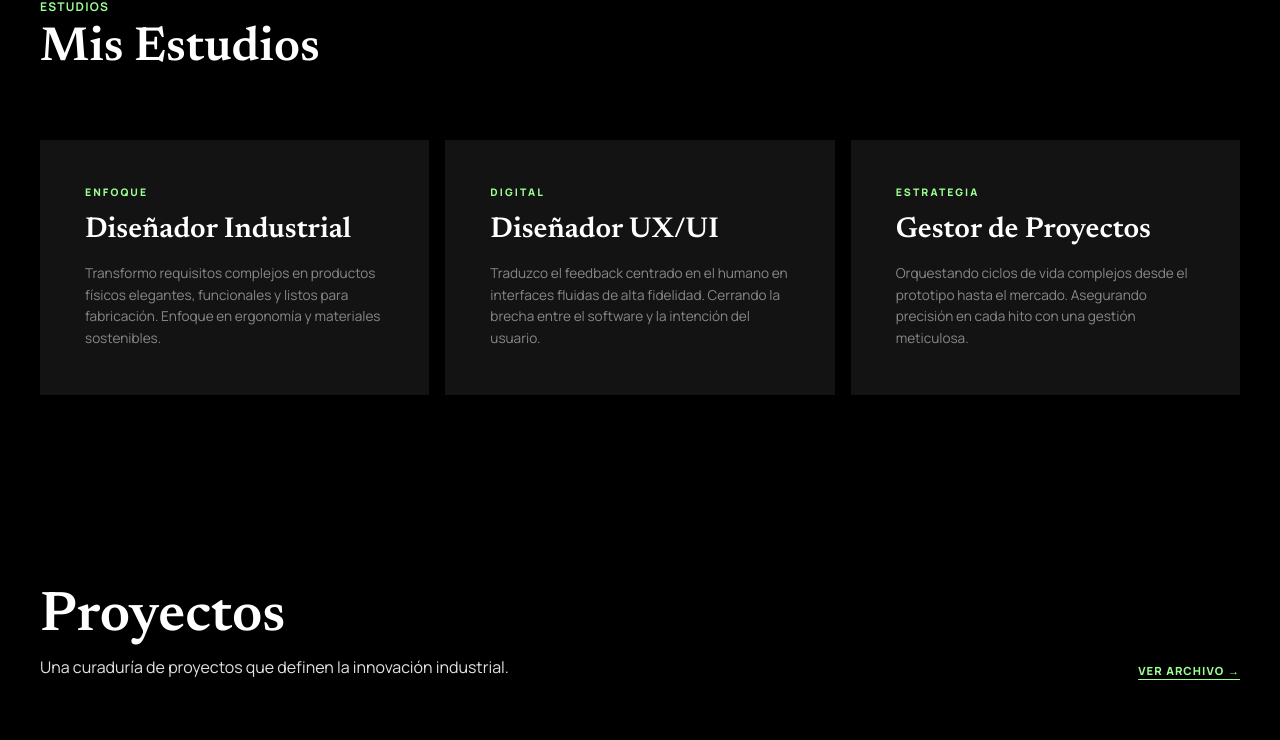
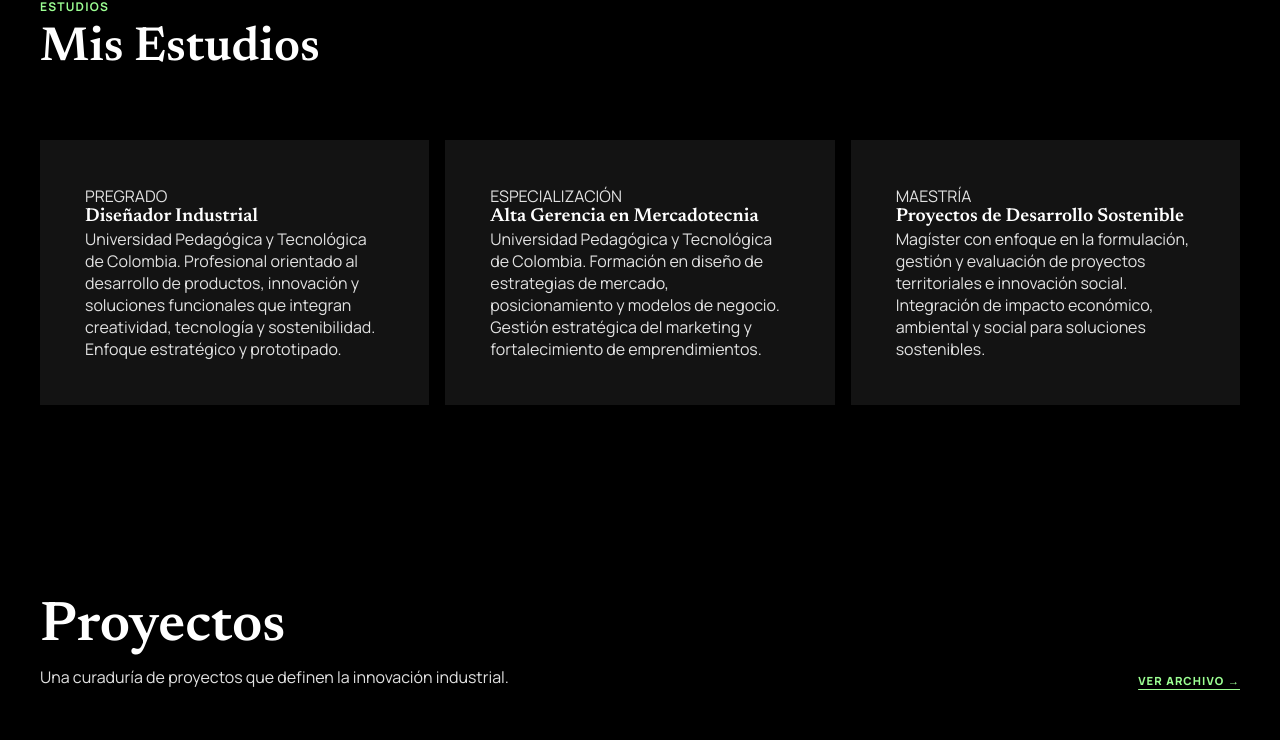
Before and after one commit to yekam97/yekam97.github.io, a Next.js app: page / in a window 1280 px wide. Shown: the part 1054-1794 px from the top of the page. Built offline with nearby package versions, Linux system fonts and the light colour scheme.

Commit message:
feat: integrate detailed academic background into Mis Estudios section

```diff
--- a/components/Roles.js
+++ b/components/Roles.js
@@ -3,19 +3,19 @@ import styles from './Roles.module.css';
 
 const rolesData = [
   {
-    category: 'ENFOQUE',
+    category: 'PREGRADO',
     title: 'Diseñador Industrial',
-    description: 'Transformo requisitos complejos en productos físicos elegantes, funcionales y listos para fabricación. Enfoque en ergonomía y materiales sostenibles.'
+    description: 'Universidad Pedagógica y Tecnológica de Colombia. Profesional orientado al desarrollo de productos, innovación y soluciones funcionales que integran creatividad, tecnología y sostenibilidad. Enfoque estratégico y prototipado.'
   },
   {
-    category: 'DIGITAL',
-    title: 'Diseñador UX/UI',
-    description: 'Traduzco el feedback centrado en el humano en interfaces fluidas de alta fidelidad. Cerrando la brecha entre el software y la intención del usuario.'
+    category: 'ESPECIALIZACIÓN',
+    title: 'Alta Gerencia en Mercadotecnia',
+    description: 'Universidad Pedagógica y Tecnológica de Colombia. Formación en diseño de estrategias de mercado, posicionamiento y modelos de negocio. Gestión estratégica del marketing y fortalecimiento de emprendimientos.'
   },
   {
-    category: 'ESTRATEGIA',
-    title: 'Gestor de Proyectos',
-    description: 'Orquestando ciclos de vida complejos desde el prototipo hasta el mercado. Asegurando precisión en cada hito con una gestión meticulosa.'
+    category: 'MAESTRÍA',
+    title: 'Proyectos de Desarrollo Sostenible',
+    description: 'Magíster con enfoque en la formulación, gestión y evaluación de proyectos territoriales e innovación social. Integración de impacto económico, ambiental y social para soluciones sostenibles.'
   }
 ];
 
@@ -36,14 +36,15 @@ const Roles = () => {
             <motion.div
               key={idx}
               className={styles.facetCard}
-              initial={{ opacity: 0, y: 20 }}
-              whileInView={{ opacity: 1, y: 0 }}
-              viewport={{ once: true }}
-              transition={{ duration: 0.5, delay: idx * 0.1 }}
+              whileHover={{ y: -10 }}
+              transition={{ type: "spring", stiffness: 300 }}
             >
-              <span className={styles.facetLabel}>{role.category}</span>
-              <h3 className={styles.facetTitle}>{role.title}</h3>
-              <p className={styles.facetDescription}>{role.description}</p>
+              <div className={styles.categoryWrap}>
+                <span className={styles.roleCategory}>{role.category}</span>
+                <div className={styles.categoryLine} />
+              </div>
+              <h3 className={styles.roleTitle}>{role.title}</h3>
+              <p className={styles.roleDescription}>{role.description}</p>
             </motion.div>
           ))}
         </div>
```
